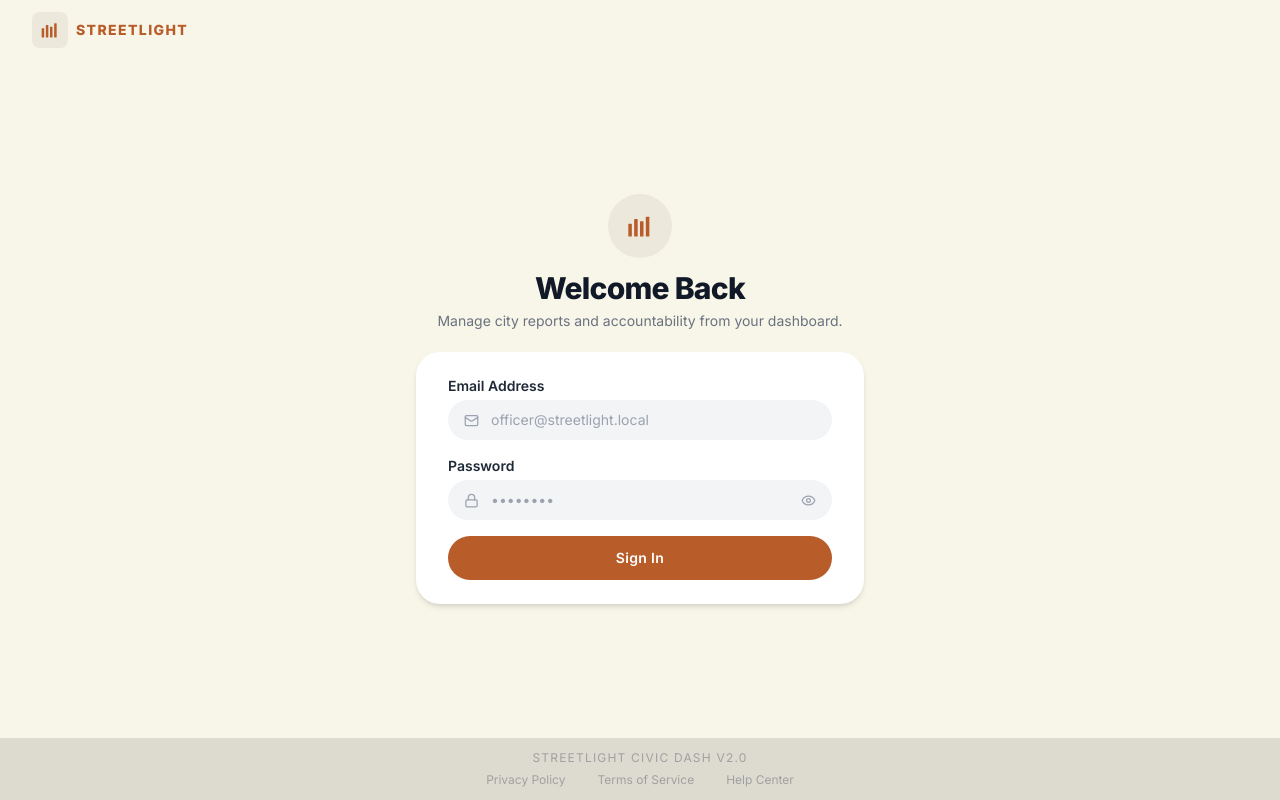
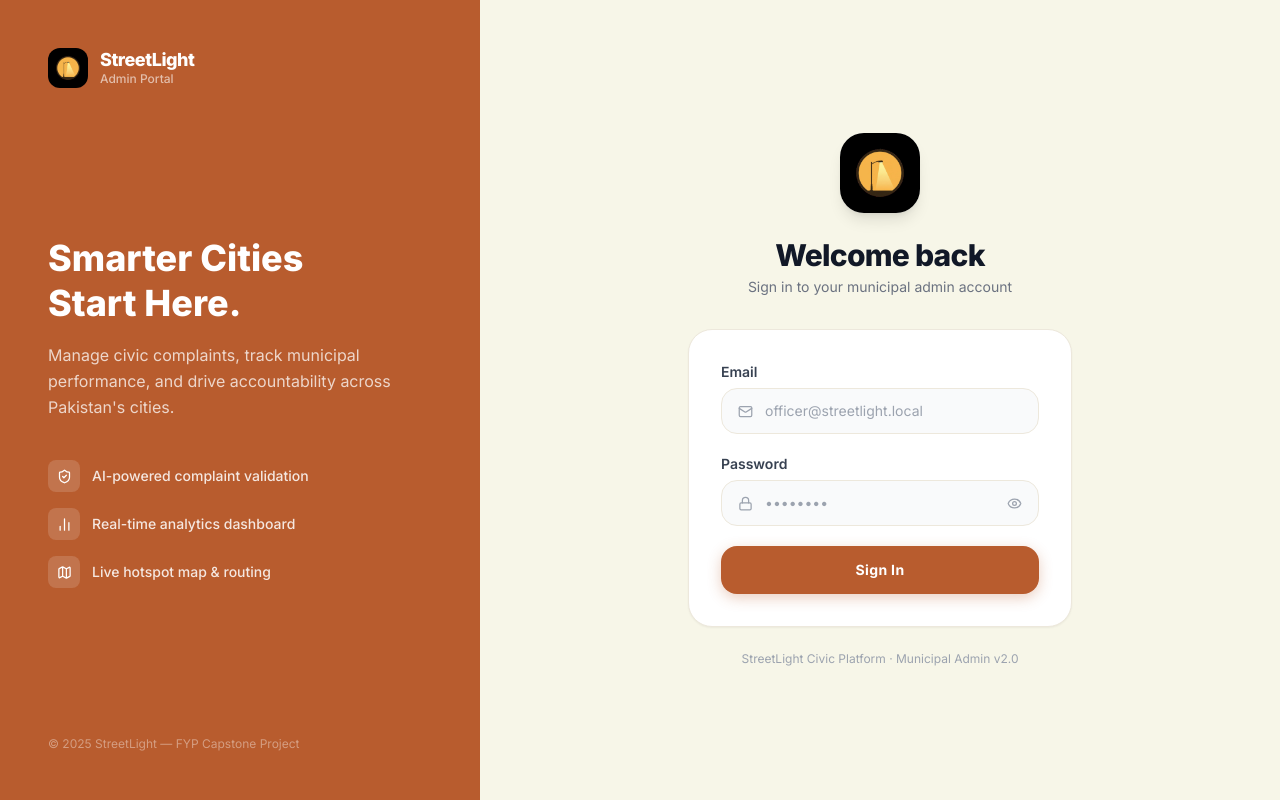
Before and after one commit to MQ-06/STREETLIGHT-PK, a React (Vite) app in the folder municipal-admin/: page /signin in a window 1280 px wide. Built offline with nearby package versions, Linux system fonts and the light colour scheme.

Commit message:
feat(ui): replace all emojis with lucide icons, add real StreetLight logo to SignIn and Sidebar

```diff
--- a/municipal-admin/src/components/Sidebar.jsx
+++ b/municipal-admin/src/components/Sidebar.jsx
@@ -47,16 +47,9 @@ export default function Sidebar() {
         className="flex items-center gap-2.5 px-6 py-5 cursor-pointer shrink-0"
         onClick={() => navigate('/dashboard')}
       >
-        <div className="w-9 h-9 rounded-xl flex items-center justify-center bg-primary shadow-sm shadow-primary/30">
-          <svg width="18" height="18" viewBox="0 0 24 24" fill="none">
-            <rect x="2"  y="10" width="3" height="11" rx="0.5" fill="#fff" />
-            <rect x="7"  y="6"  width="3" height="15" rx="0.5" fill="#fff" />
-            <rect x="12" y="8"  width="3" height="13" rx="0.5" fill="#fff" />
-            <rect x="17" y="4"  width="3" height="17" rx="0.5" fill="#fff" />
-          </svg>
-        </div>
+        <img src="/logo.jpg" alt="StreetLight" className="w-9 h-9 rounded-xl object-cover shadow-sm" />
         <div>
-          <span className="font-black text-base tracking-tight text-primary">Streetlight</span>
+          <span className="font-black text-base tracking-tight text-primary">StreetLight</span>
           <p className="text-xs text-gray-400 -mt-0.5">Admin Portal</p>
         </div>
       </div>
--- a/municipal-admin/src/pages/SignIn.jsx
+++ b/municipal-admin/src/pages/SignIn.jsx
@@ -1,7 +1,13 @@
 import { useState } from 'react'
 import { useNavigate } from 'react-router-dom'
-import { Mail, Lock, Eye, EyeOff } from 'lucide-react'
+import { Mail, Lock, Eye, EyeOff, ShieldCheck, BarChart2, Map } from 'lucide-react'
 import { getApiBaseUrl, setAuthData, clearAuthData } from '../utils/auth'
+
+const FEATURES = [
+  { icon: ShieldCheck, text: 'AI-powered complaint validation' },
+  { icon: BarChart2,   text: 'Real-time analytics dashboard'  },
+  { icon: Map,         text: 'Live hotspot map & routing'     },
+]
 
 function SignIn() {
   const [showPassword, setShowPassword] = useState(false)
@@ -14,12 +20,10 @@ function SignIn() {
   async function handleSignIn(event) {
     event.preventDefault()
     setError('')
-
     if (!email.trim() || !password.trim()) {
       setError('Please enter your email and password.')
       return
     }
-
     setIsLoading(true)
     try {
       const res = await fetch(`${getApiBaseUrl()}/admin/auth/login`, {
@@ -27,12 +31,9 @@ function SignIn() {
         headers: { 'Content-Type': 'application/json' },
         body:    JSON.stringify({ email: email.trim(), password }),
       })
-
       const data = await res.json()
       if (!res.ok) throw new Error(data.detail || 'Sign in failed.')
-
       clearAuthData()
-      // data.user now includes role, city, department from backend
       setAuthData(data.access_token, data.user)
       navigate('/dashboard', { replace: true })
     } catch (err) {
@@ -43,66 +44,77 @@ function SignIn() {
   }
 
   return (
-    <div className="h-screen flex flex-col overflow-hidden" style={{ backgroundColor: '#f7f6e8' }}>
+    <div className="h-screen flex overflow-hidden" style={{ backgroundColor: '#F7F6E8' }}>
 
-      {/* TOP NAV */}
-      <header className="flex items-center justify-between px-8 py-3 shrink-0">
-        <div className="flex items-center gap-2">
-          <div
-            className="w-9 h-9 rounded-lg flex items-center justify-center"
-            style={{ backgroundColor: '#ede8dc' }}
-          >
-            <svg width="20" height="20" viewBox="0 0 24 24" fill="none">
-              <rect x="2"  y="10" width="3" height="11" rx="0.5" fill="#b85c2a" />
-              <rect x="7"  y="6"  width="3" height="15" rx="0.5" fill="#b85c2a" />
-              <rect x="12" y="8"  width="3" height="13" rx="0.5" fill="#b85c2a" />
-              <rect x="17" y="4"  width="3" height="17" rx="0.5" fill="#b85c2a" />
-            </svg>
+      {/* ── Left panel ───────────────────────────────────────────────────── */}
+      <div
+        className="hidden lg:flex flex-col justify-between w-[480px] shrink-0 p-12"
+        style={{ backgroundColor: '#B85C2E' }}
+      >
+        {/* Logo */}
+        <div className="flex items-center gap-3">
+          <img src="/logo.jpg" alt="StreetLight" className="w-10 h-10 rounded-xl object-cover" />
+          <div>
+            <p className="font-black text-white text-lg leading-tight tracking-tight">StreetLight</p>
+            <p className="text-xs font-medium" style={{ color: 'rgba(255,255,255,0.6)' }}>Admin Portal</p>
           </div>
-          <span
-            className="font-extrabold text-sm tracking-widest uppercase"
-            style={{ color: '#b85c2a' }}
-          >
-            Streetlight
-          </span>
-        </div>
-      </header>
-
-      {/* MAIN */}
-      <main className="flex-1 flex flex-col items-center justify-center px-4">
-
-        <div
-          className="w-16 h-16 rounded-full flex items-center justify-center mb-3"
-          style={{ backgroundColor: '#ede8dc' }}
-        >
-          <svg width="28" height="28" viewBox="0 0 24 24" fill="none">
-            <rect x="2"  y="10" width="3" height="11" rx="0.5" fill="#b85c2a" />
-            <rect x="7"  y="6"  width="3" height="15" rx="0.5" fill="#b85c2a" />
-            <rect x="12" y="8"  width="3" height="13" rx="0.5" fill="#b85c2a" />
-            <rect x="17" y="4"  width="3" height="17" rx="0.5" fill="#b85c2a" />
-          </svg>
         </div>
 
-        <h1 className="text-3xl font-extrabold text-gray-900 mb-1 tracking-tight">
-          Welcome Back
-        </h1>
-        <p className="text-sm text-gray-500 text-center mb-5 leading-relaxed">
-          Manage city reports and accountability from your dashboard.
+        {/* Hero content */}
+        <div>
+          <h1 className="text-4xl font-black text-white leading-tight mb-4">
+            Smarter Cities<br />Start Here.
+          </h1>
+          <p className="text-base leading-relaxed mb-10" style={{ color: 'rgba(255,255,255,0.75)' }}>
+            Manage civic complaints, track municipal performance,
+            and drive accountability across Pakistan's cities.
+          </p>
+          <div className="flex flex-col gap-4">
+            {FEATURES.map(({ icon: Icon, text }) => (
+              <div key={text} className="flex items-center gap-3">
+                <div className="w-8 h-8 rounded-lg flex items-center justify-center shrink-0"
+                     style={{ backgroundColor: 'rgba(255,255,255,0.15)' }}>
+                  <Icon size={15} className="text-white" />
+                </div>
+                <span className="text-sm font-medium" style={{ color: 'rgba(255,255,255,0.85)' }}>{text}</span>
+              </div>
+            ))}
+          </div>
+        </div>
+
+        {/* Footer */}
+        <p className="text-xs" style={{ color: 'rgba(255,255,255,0.4)' }}>
+          © 2025 StreetLight — FYP Capstone Project
         </p>
+      </div>
 
-        <form
-          onSubmit={handleSignIn}
-          className="bg-white rounded-3xl shadow-md px-8 py-6 w-full max-w-md flex flex-col gap-4"
-        >
-          {/* Email */}
-          <div className="flex flex-col gap-1">
-            <label className="text-sm font-semibold text-gray-800">Email Address</label>
-            <div className="flex items-center gap-3 bg-gray-100 rounded-full px-4 py-2.5">
+      {/* ── Right panel ──────────────────────────────────────────────────── */}
+      <div className="flex-1 flex flex-col items-center justify-center px-6 overflow-y-auto">
+
+        {/* Mobile logo */}
+        <div className="lg:hidden flex items-center gap-2.5 mb-8">
+          <img src="/logo.jpg" alt="StreetLight" className="w-10 h-10 rounded-xl object-cover" />
+          <span className="font-black text-xl text-primary tracking-tight">StreetLight</span>
+        </div>
+
+        {/* Logo mark (desktop) */}
+        <div className="hidden lg:flex mb-6 items-center justify-center w-20 h-20 rounded-3xl shadow-lg overflow-hidden"
+             style={{ backgroundColor: '#fff' }}>
+          <img src="/logo.jpg" alt="StreetLight" className="w-full h-full object-cover" />
+        </div>
+
+        <h2 className="text-3xl font-black text-gray-900 mb-1 tracking-tight">Welcome back</h2>
+        <p className="text-sm text-gray-500 mb-8">Sign in to your municipal admin account</p>
+
+        <form onSubmit={handleSignIn}
+              className="bg-white rounded-3xl shadow-sm border border-warm-border px-8 py-8 w-full max-w-sm flex flex-col gap-5">
+
+          <div className="flex flex-col gap-1.5">
+            <label className="text-sm font-semibold text-gray-700">Email</label>
+            <div className="flex items-center gap-3 bg-gray-50 rounded-2xl px-4 py-3 border border-warm-border focus-within:border-primary focus-within:ring-2 focus-within:ring-primary/10 transition-all">
               <Mail size={15} className="text-gray-400 shrink-0" />
               <input
-                type="email"
-                value={email}
-                onChange={e => setEmail(e.target.value)}
+                type="email" value={email} onChange={e => setEmail(e.target.value)}
                 placeholder="officer@streetlight.local"
                 className="flex-1 bg-transparent text-sm text-gray-700 placeholder-gray-400 outline-none"
                 autoComplete="email"
@@ -110,56 +122,43 @@ function SignIn() {
             </div>
           </div>
 
-          {/* Password */}
-          <div className="flex flex-col gap-1">
-            <label className="text-sm font-semibold text-gray-800">Password</label>
-            <div className="flex items-center gap-3 bg-gray-100 rounded-full px-4 py-2.5">
+          <div className="flex flex-col gap-1.5">
+            <label className="text-sm font-semibold text-gray-700">Password</label>
+            <div className="flex items-center gap-3 bg-gray-50 rounded-2xl px-4 py-3 border border-warm-border focus-within:border-primary focus-within:ring-2 focus-within:ring-primary/10 transition-all">
               <Lock size={15} className="text-gray-400 shrink-0" />
               <input
-                type={showPassword ? 'text' : 'password'}
-                value={password}
+                type={showPassword ? 'text' : 'password'} value={password}
                 onChange={e => setPassword(e.target.value)}
                 placeholder="••••••••"
                 className="flex-1 bg-transparent text-sm text-gray-700 placeholder-gray-400 outline-none"
                 autoComplete="current-password"
               />
-              <button
-                type="button"
-                onClick={() => setShowPassword(p => !p)}
-                className="text-gray-400 hover:text-gray-600"
-              >
+              <button type="button" onClick={() => setShowPassword(p => !p)}
+                      className="text-gray-400 hover:text-gray-600 transition-colors">
                 {showPassword ? <EyeOff size={15} /> : <Eye size={15} />}
               </button>
             </div>
           </div>
 
+          {error && (
+            <div className="flex items-center gap-2 bg-red-50 border border-red-100 rounded-2xl px-4 py-3">
+              <span className="text-xs font-medium text-red-600">{error}</span>
+            </div>
+          )}
+
           <button
-            type="submit"
-            disabled={isLoading}
-            className="w-full py-3 rounded-full text-white font-semibold text-sm tracking-wide transition hover:opacity-90 active:scale-95"
-            style={{ backgroundColor: '#b85c2a' }}
+            type="submit" disabled={isLoading}
+            className="w-full py-3.5 rounded-2xl text-white font-bold text-sm tracking-wide transition-all hover:opacity-90 active:scale-[0.98] disabled:opacity-60 shadow-sm"
+            style={{ backgroundColor: '#B85C2E', boxShadow: '0 4px 14px rgba(184,92,46,0.3)' }}
           >
-            {isLoading ? 'Signing In…' : 'Sign In'}
+            {isLoading ? 'Signing in…' : 'Sign In'}
           </button>
+        </form>
 
-          {error && (
-            <p className="text-sm text-red-600 text-center">{error}</p>
-          )}
-        </form>
-      </main>
-
-      {/* FOOTER */}
-      <footer className="py-3 text-center shrink-0" style={{ backgroundColor: '#dddbd0' }}>
-        <p className="text-xs tracking-widest uppercase mb-1.5" style={{ color: '#a0a0a0' }}>
-          Streetlight Civic Dash V2.0
+        <p className="mt-6 text-xs text-gray-400">
+          StreetLight Civic Platform · Municipal Admin v2.0
         </p>
-        <div className="flex items-center justify-center gap-8 text-xs" style={{ color: '#a0a0a0' }}>
-          <a href="#" className="hover:text-gray-600">Privacy Policy</a>
-          <a href="#" className="hover:text-gray-600">Terms of Service</a>
-          <a href="#" className="hover:text-gray-600">Help Center</a>
-        </div>
-      </footer>
-
+      </div>
     </div>
   )
 }
--- a/municipal-admin/src/pages/city-admin/Departments.jsx
+++ b/municipal-admin/src/pages/city-admin/Departments.jsx
@@ -1,5 +1,5 @@
 import { useNavigate } from 'react-router-dom'
-import { Building2, Users } from 'lucide-react'
+import { Building2, Users, Settings } from 'lucide-react'
 import PageHeader from '../../components/PageHeader'
 import EmptyState from '../../components/EmptyState'
 import { getCity } from '../../utils/auth'
@@ -48,7 +48,7 @@ export default function CityAdminDepartments() {
         ))}
       </div>
 
-      <EmptyState icon="⚙️" title="Department Management Coming Soon" description="Edit issue type mappings and officer assignments from this panel." phase={3} />
+      <EmptyState icon={<Settings size={32} />} title="Department Management Coming Soon" description="Edit issue type mappings and officer assignments from this panel." phase={3} />
     </div>
   )
 }
--- a/municipal-admin/src/pages/super-admin/Departments.jsx
+++ b/municipal-admin/src/pages/super-admin/Departments.jsx
@@ -1,5 +1,5 @@
 import { useNavigate } from 'react-router-dom'
-import { Building2, Users, CheckCircle } from 'lucide-react'
+import { Building2, Users, CheckCircle, Settings } from 'lucide-react'
 import PageHeader from '../../components/PageHeader'
 import EmptyState from '../../components/EmptyState'
 
@@ -104,7 +104,7 @@ export default function SuperAdminDepartments() {
       </div>
 
       <EmptyState
-        icon="⚙️"
+        icon={<Settings size={32} />}
         title="Department CRUD Coming Soon"
         description="Add, edit, and deactivate departments and routing rules from this panel."
         phase={3}
```
Also changed, not shown: municipal-admin/src/components/EmptyState.jsx (+7 -5 lines), municipal-admin/src/pages/shared/Analytics.jsx (+6 -6 lines), municipal-admin/src/pages/shared/Transparency.jsx (+13 -10 lines), municipal-admin/src/pages/super-admin/UserRoles.jsx (+5 -5 lines), municipal-admin/public/logo.jpg (added).
